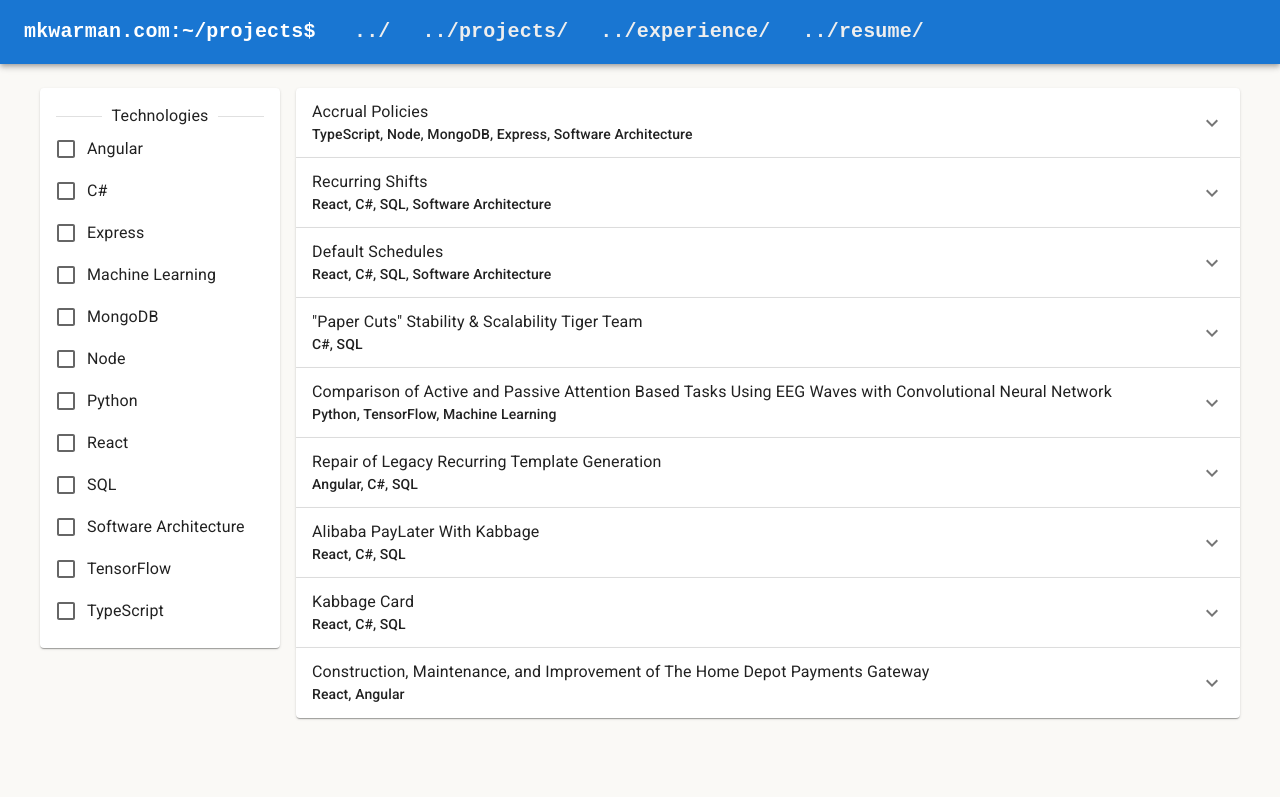
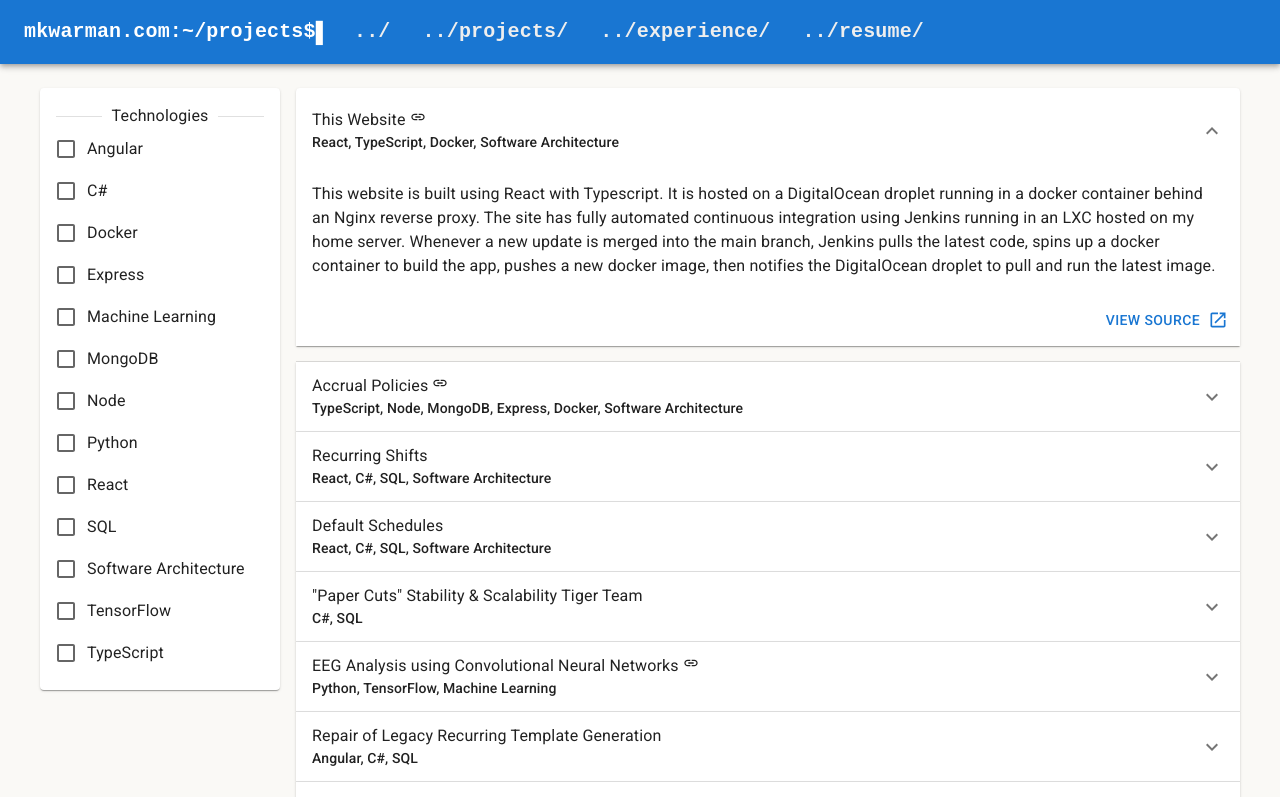
Before and after one commit to mkwarman/site-react, a React (Create React App) app in the folder client/: page /projects in a window 1280 px wide. Shown: the top 797 px of the page. Built offline with nearby package versions, Linux system fonts and the light colour scheme.

Commit message:
Rework projects buttons, add EEGAnalysis document

```diff
--- a/client/src/App.tsx
+++ b/client/src/App.tsx
@@ -11,6 +11,9 @@ const theme = createTheme({
   palette: {
     background: {
       default: "#FAF9F6"
+    },
+    secondary: {
+      main: "#999999"
     }
   }
 });
--- a/client/src/pages/home/index.tsx
+++ b/client/src/pages/home/index.tsx
@@ -5,7 +5,7 @@ import { LinkEnum } from "../../constants";
 
 export const Home = () => {
   return (
-    <Box display={"flex"} justifyContent={"center"}>
+    <Box display={"flex"} justifyContent={"center"} marginTop={2}>
       <Grid
         container
         justifyContent={"center"}
--- a/client/src/pages/projects/index.tsx
+++ b/client/src/pages/projects/index.tsx
@@ -1,16 +1,44 @@
 import {
   Accordion,
+  AccordionActions,
   AccordionDetails,
   AccordionSummary,
   Box,
-  Fade, Grid, Slide, Typography, Zoom,
-  useTheme,
+  Button,
+  Typography,
 } from "@mui/material";
 import { FilterDrawer } from "../../components/filterDrawer";
 import { SyntheticEvent, useCallback, useState } from "react";
 import { IFilterSections, IFilterSection, FilterSectionTypeEnum, IFilterSectionSelect } from "../../components/filterDrawer/types";
 import { ReactMarkdown } from "react-markdown/lib/react-markdown";
+import { SpecialComponents } from "react-markdown/lib/ast-to-react";
+import { NormalComponents } from "react-markdown/lib/complex-types";
 import ExpandMoreIcon from "@mui/icons-material/ExpandMore";
+import LinkIcon from '@mui/icons-material/Link';
+import OpenInNewIcon from "@mui/icons-material/OpenInNew";
+import DownloadIcon from "@mui/icons-material/Download";
+
+const reactMarkdownComponents: Partial<Omit<NormalComponents, keyof SpecialComponents> & SpecialComponents> | undefined = {
+  // Add some padding before list bullets
+  li: ({node, ordered, ...props}) => <li style={{marginLeft: "15px"}} {...props} />
+}
+
+const enum LinkTypeEnum {
+  DOWNLOAD = "download",
+  LINK = "link",
+}
+
+const enum ButtonTypeEnum {
+  PRIMARY = "primary",
+  SECONDARY = "secondary",
+}
+
+interface ILink {
+  buttonText: string,
+  url: string,
+  linkType: keyof typeof LinkTypeIconMap,
+  buttonType: ButtonTypeEnum
+}
 
 // TODO: Consider an interface for some kind of IFilterable that would allow the filter sections to be constructed dynamically
 // Ideally something that would also allow ordering the sections and options by their commonality in the data
@@ -19,8 +47,13 @@ interface IProject {
   name: string,
   description: string,
   technologies: string[],
-  link?: string,
+  links?: ILink[],
 }
+
+const LinkTypeIconMap = {
+  [LinkTypeEnum.DOWNLOAD]: <DownloadIcon />,
+  [LinkTypeEnum.LINK]: <OpenInNewIcon />,
+};
 
 interface IProjectFilters extends IFilterSections {
   Technologies: IFilterSection
@@ -28,11 +61,32 @@ interface IProjectFilters extends IFilterSections {
 
 const placeholderProjects: IProject[] = [
   {
+    id: 0,
+    name: "This Website",
+    description: "This website is built using React with Typescript. It is hosted on a DigitalOcean droplet running in a docker container behind an Nginx reverse proxy. The site has fully automated continuous integration using Jenkins running in an LXC hosted on my home server. Whenever a new update is merged into the main branch, Jenkins pulls the latest code, spins up a docker container to build the app, pushes a new docker image, then notifies the DigitalOcean droplet to pull and run the latest image.",
+    technologies: ["React", "TypeScript", "Docker", "Software Architecture"],
+    links: [
+      {
+        buttonText: "View Source",
+        linkType: LinkTypeEnum.LINK,
+        buttonType: ButtonTypeEnum.PRIMARY,
+        url: "https://github.com/mkwarman/site-react"
+      },
+    ],
+  },
+  {
     id: 1,
     name: "Accrual Policies",
     description: "I lead the design and development of the Accrual Policies feature suite at Zeal. The project involved automatically calculating accrued time based on worked hours for various policies according to their definition. For example, a customer can create a policy indicating that for every 80 hours worked, an employee should earn 8 hours of PTO. Rich policy customization supports defining initial balances, waiting periods, yearly caps, accrual caps, and more. I built this project using Typescript, Node, Express, and MongoDB. The project directly contributed to new customer relationships at Zeal.",
-    technologies: ["TypeScript", "Node", "MongoDB", "Express", "Software Architecture"],
-    link: "https://docs.zeal.com/docs/pto-and-sick-leave-accruals",
+    technologies: ["TypeScript", "Node", "MongoDB", "Express", "Docker", "Software Architecture"],
+    links: [
+      {
+        buttonText: "View Project",
+        linkType: LinkTypeEnum.LINK,
+        buttonType: ButtonTypeEnum.PRIMARY,
+        url: "https://docs.zeal.com/docs/pto-and-sick-leave-accruals"
+      },
+    ],
   },
   {
     id: 2,
@@ -60,10 +114,23 @@ const placeholderProjects: IProject[] = [
   },
   {
     id: 5,
-    name: "Comparison of Active and Passive Attention Based Tasks Using EEG Waves with Convolutional Neural Network",
-    description: "For my capstone project at KSU, I built a TensorFlow 3D convolutional neural network for comparing passive verses active task brain activity of 24-sensor electroencephalogram (EEG) wave data collected from subjects when they were tired verses well rested. I first trained the neural network using data collected during known activity and energy states, and then tested the neural network's ability to guess whether subjects were performing active or passive tests when tired verses well rested from test data. I also ran the tests using different prefilter options and programmatic pre-transformations such as 5-band Fourier (mapping to the 5 brain wave bands), and Wigner-Ville distribution. The results of the tests indicated that the neural network was noticeably better at classifying energy state between passive tasks verses active tasks.",
+    name: "EEG Analysis using Convolutional Neural Networks",
+    description: "For my capstone project at Kennesaw State University, I built a TensorFlow 3D convolutional neural network for comparing passive verses active task brain activity of 24-sensor electroencephalogram (EEG) wave data collected from subjects when they were tired verses well rested. I first trained the neural network using data collected during known activity and energy states, and then tested the neural network's ability to guess whether subjects were performing active or passive tests when tired verses well rested from test data. I also ran the tests using different prefilter options and programmatic pre-transformations such as 5-band Fourier (mapping to the 5 brain wave bands), and Wigner-Ville distribution. The results of the tests indicated that the neural network was noticeably better at classifying energy state between passive tasks verses active tasks.",
     technologies: ["Python", "TensorFlow", "Machine Learning"],
-    link: "https://github.com/mkwarman/Active-Passive-Attention-3DCNN-Classification",
+    links: [
+      {
+        buttonText: "View Source",
+        linkType: LinkTypeEnum.LINK,
+        buttonType: ButtonTypeEnum.PRIMARY,
+        url: "https://github.com/mkwarman/Active-Passive-Attention-3DCNN-Classification",
+      },
+      {
+        buttonText: "Download Research Paper",
+        linkType: LinkTypeEnum.DOWNLOAD,
+        buttonType: ButtonTypeEnum.SECONDARY,
+        url: "/static/EEGAnalysis.pdf",
+      },
+    ],
   },
   {
     id: 6,
@@ -108,13 +175,25 @@ const getInitialFilterSections = (projects: IProject[]): IProjectFilters => {
   return initialFilterSections;
 }
 
+const getButtonLink = (link: ILink, key: number) => (
+  <Button
+    key={key}
+    endIcon={LinkTypeIconMap[link.linkType]}
+    href={link.url}
+    target="_blank"
+    color={link.buttonType}
+  >
+    {link.buttonText}
+  </Button>
+)
+
+const sortButtons = (a: ILink) => a.buttonType === ButtonTypeEnum.PRIMARY ? 1 : 0
+
 /* TODO:
  * - Load from api
- * - Implement filtering
  * - Add skeleton
  */
 export const Projects = () => {
-  const theme = useTheme();
   const [expanded, setExpanded] = useState(0);
   const [projects] = useState<IProject[]>(placeholderProjects);
   const [filters, setFilters] = useState(getInitialFilterSections(projects))
@@ -163,13 +242,18 @@ export const Projects = () => {
               id={`${project.name}-header`}
             >
               <Box display={"flex"} flexDirection={"column"}>
-                <Typography variant="body1">{project.name}</Typography>
+                <Typography variant="body1">
+                  {project.name} {(!!project.links?.length) && <LinkIcon fontSize="inherit"/>}
+                </Typography>
                 <Typography variant="subtitle2">{project.technologies.join(", ")}</Typography>
               </Box>
             </AccordionSummary>
             <AccordionDetails>
-              <Typography>{project.description}</Typography>
+              <ReactMarkdown components={reactMarkdownComponents}>{project.description}</ReactMarkdown>
             </AccordionDetails>
+            {(!!project.links?.length) && <AccordionActions>
+              {project.links.sort(sortButtons).map((link, i) => getButtonLink(link, i))}
+            </AccordionActions>}
           </Accordion>
         )}
       </Box>
```
Also changed, not shown: 1 other file (tests, documents, lock files or other folders).
